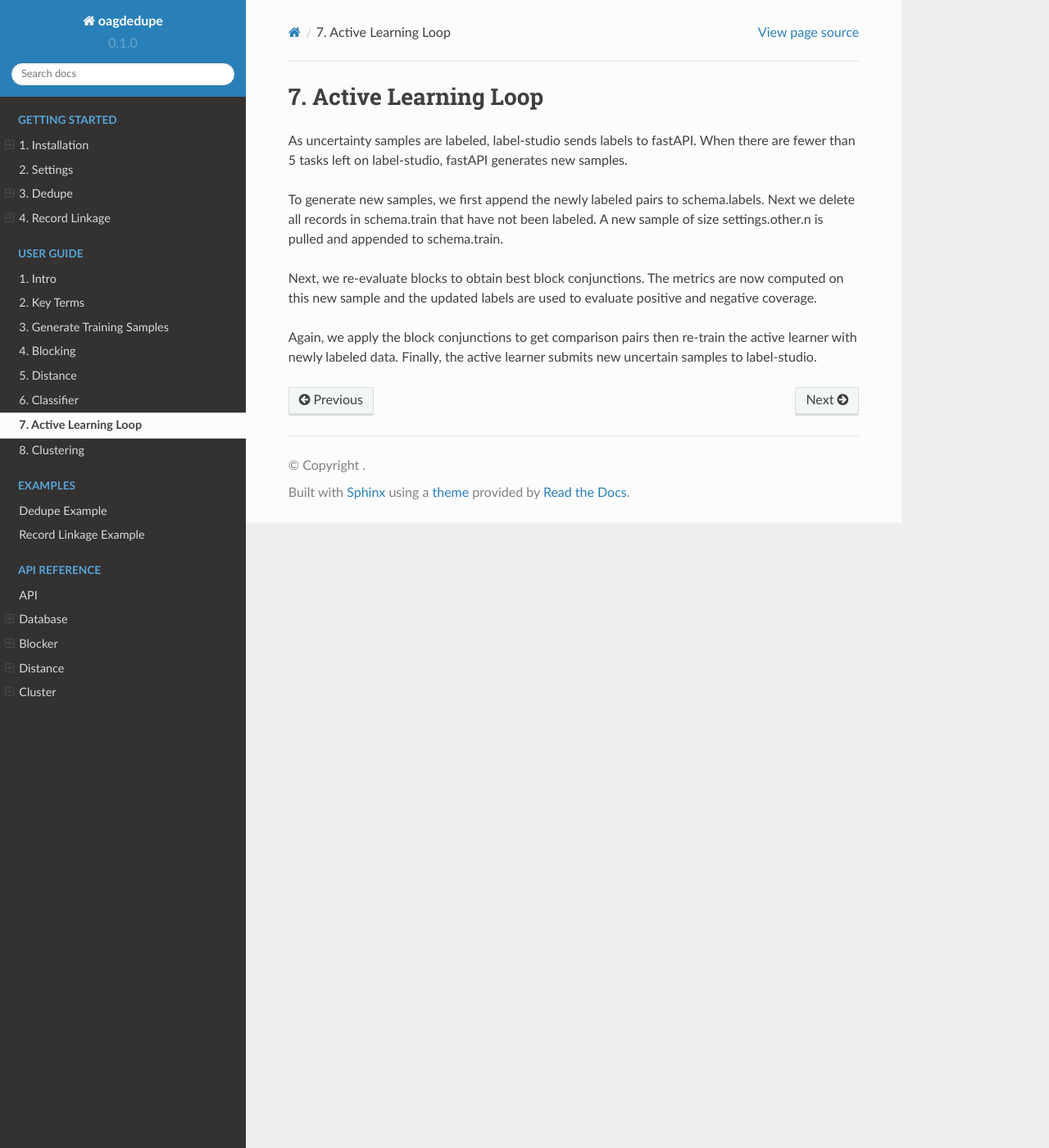
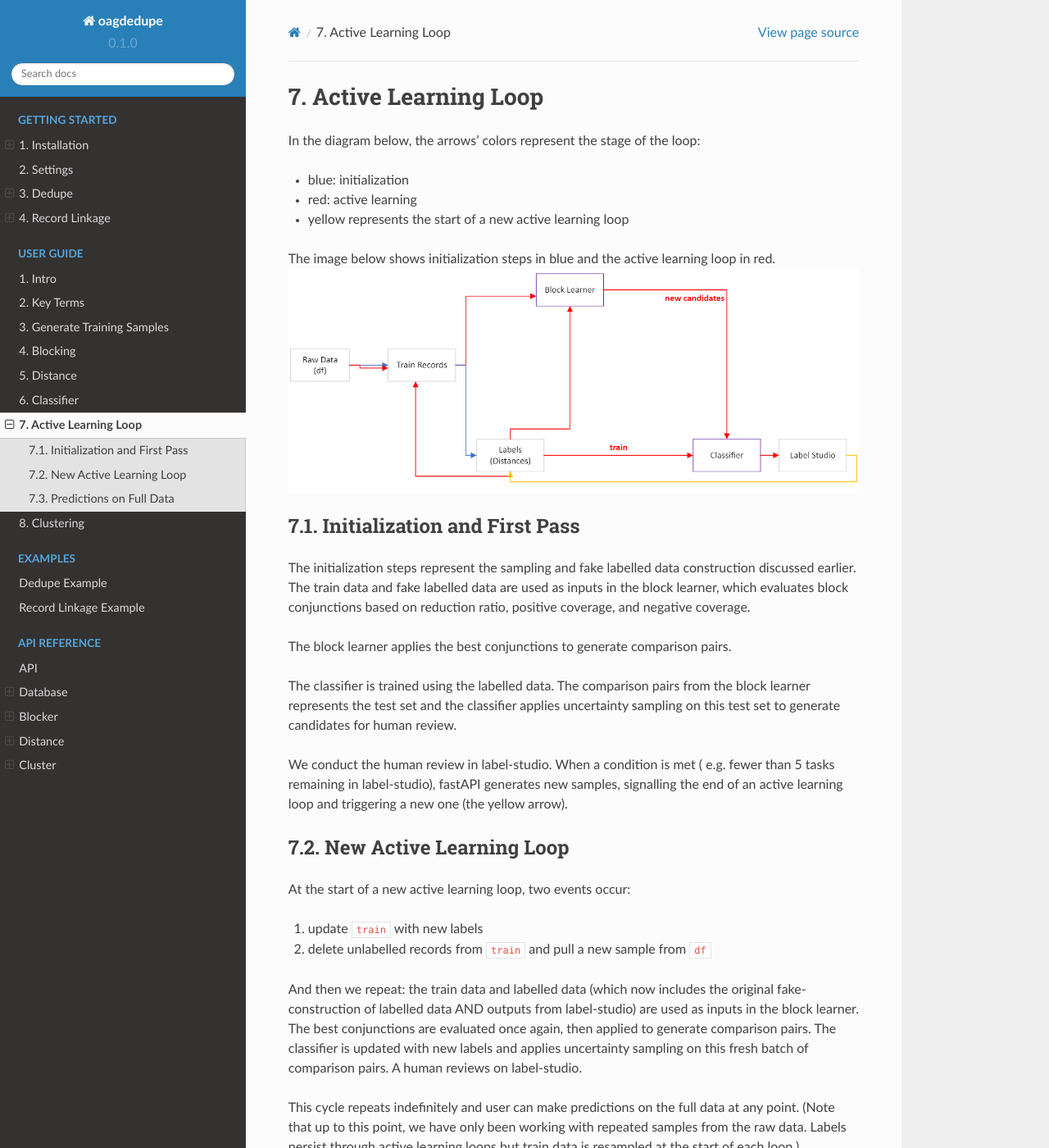
Before and after one commit to chansooligans/oagdedupe, a Sphinx documentation site: the page built from docs/source/userguide/active_learn_loop.md, in a window 1280 px wide and 1400 px high. Shown: the whole window at 82% size. Built offline with Sphinx 7.4.7 and the Read the Docs theme 2.0.0, drawn with Linux system fonts in a browser that asks for light colours; some of the changed text lies outside the part shown.

Commit message:
update active learning summary page

```diff
--- a/docs/source/userguide/active_learn_loop.md
+++ b/docs/source/userguide/active_learn_loop.md
@@ -1,9 +1,54 @@
 # Active Learning Loop
 
-As uncertainty samples are labeled, label-studio sends labels to fastAPI. When there are fewer than 5 tasks left on label-studio, fastAPI generates new samples.
+In the diagram below, the arrows' colors represent the stage of the loop:
+- blue: initialization
+- red: active learning
+- yellow represents the start of a new active learning loop
 
-To generate new samples, we first append the newly labeled pairs to schema.labels. Next we delete all records in schema.train that have not been labeled. A new sample of size settings.other.n is pulled and appended to schema.train.
+The image below shows initialization steps in blue and the active learning loop
+in red.
+![../active-learn-diag.png](../active-learn-diag.png)
 
-Next, we re-evaluate blocks to obtain best block conjunctions. The metrics are now computed on this new sample and the updated labels are used to evaluate positive and negative coverage.
+#### Initialization and First Pass
 
-Again, we apply the block conjunctions to get comparison pairs then re-train the active learner with newly labeled data. Finally, the active learner submits new uncertain samples to label-studio.
+The initialization steps represent the sampling and fake labelled data
+construction discussed earlier. The train data and fake labelled data
+are used as inputs in the block learner, which evaluates block conjunctions
+based on reduction ratio, positive coverage, and negative coverage.
+
+The block learner applies the best conjunctions to generate comparison pairs.
+
+The classifier is trained using the labelled data. The comparison pairs from
+the block learner represents the test set and the classifier applies
+uncertainty sampling on this test set to generate candidates for human
+review.
+
+We conduct the human review in label-studio. When a condition is met (
+e.g. fewer than 5 tasks remaining in label-studio), fastAPI generates
+new samples, signalling the end of an active learning loop and triggering
+a new one (the yellow arrow).
+
+#### New Active Learning Loop
+
+At the start of a new active learning loop, two events occur:
+1. update `train` with new labels
+2. delete unlabelled records from `train` and pull a new sample from `df`
+
+And then we repeat: the train data and labelled data (which now
+includes the original fake-construction of labelled data AND outputs from
+label-studio) are used as inputs in the block learner. The best conjunctions
+are evaluated once again, then applied to generate comparison pairs. The
+classifier is updated with new labels and applies uncertainty sampling
+on this fresh batch of comparison pairs. A human reviews on label-studio.
+
+This cycle repeats indefinitely and user can make predictions on the full data
+at any point. (Note that up to this point, we have only been working with
+repeated samples from the raw data. Labels persist through active learning
+loops but train data is resampled at the start of each loop.)
+
+#### Predictions on Full Data
+
+To make comparisons on the full data, we apply the trained block learner
+and classifier directly on the full data:
+
+![../predictions.png](../predictions.png)
```
Also changed, not shown: docs/source/active-learn-diag.png, docs/source/dedupe.png, docs/source/predictions.png (added), 1 other file.
